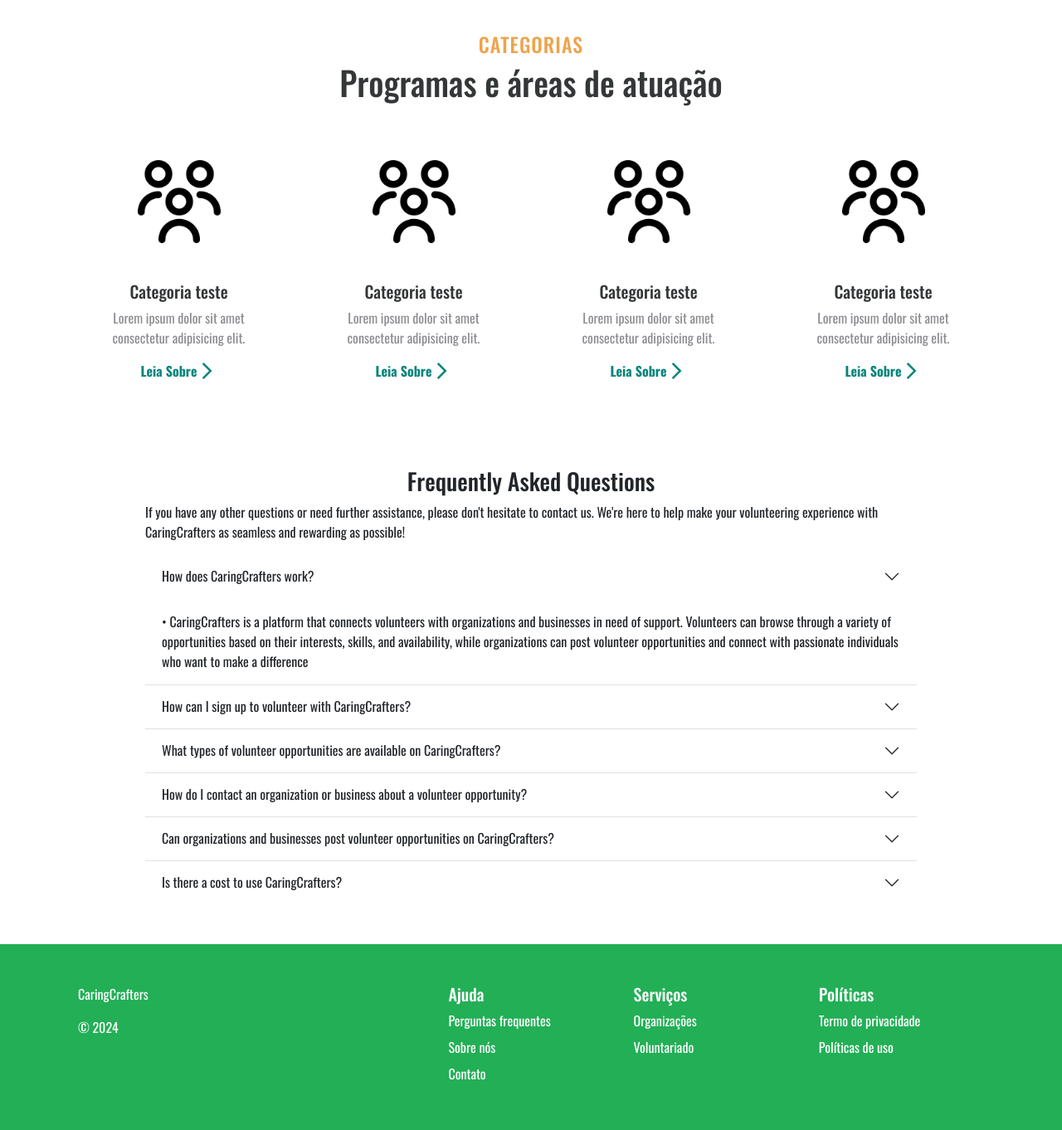
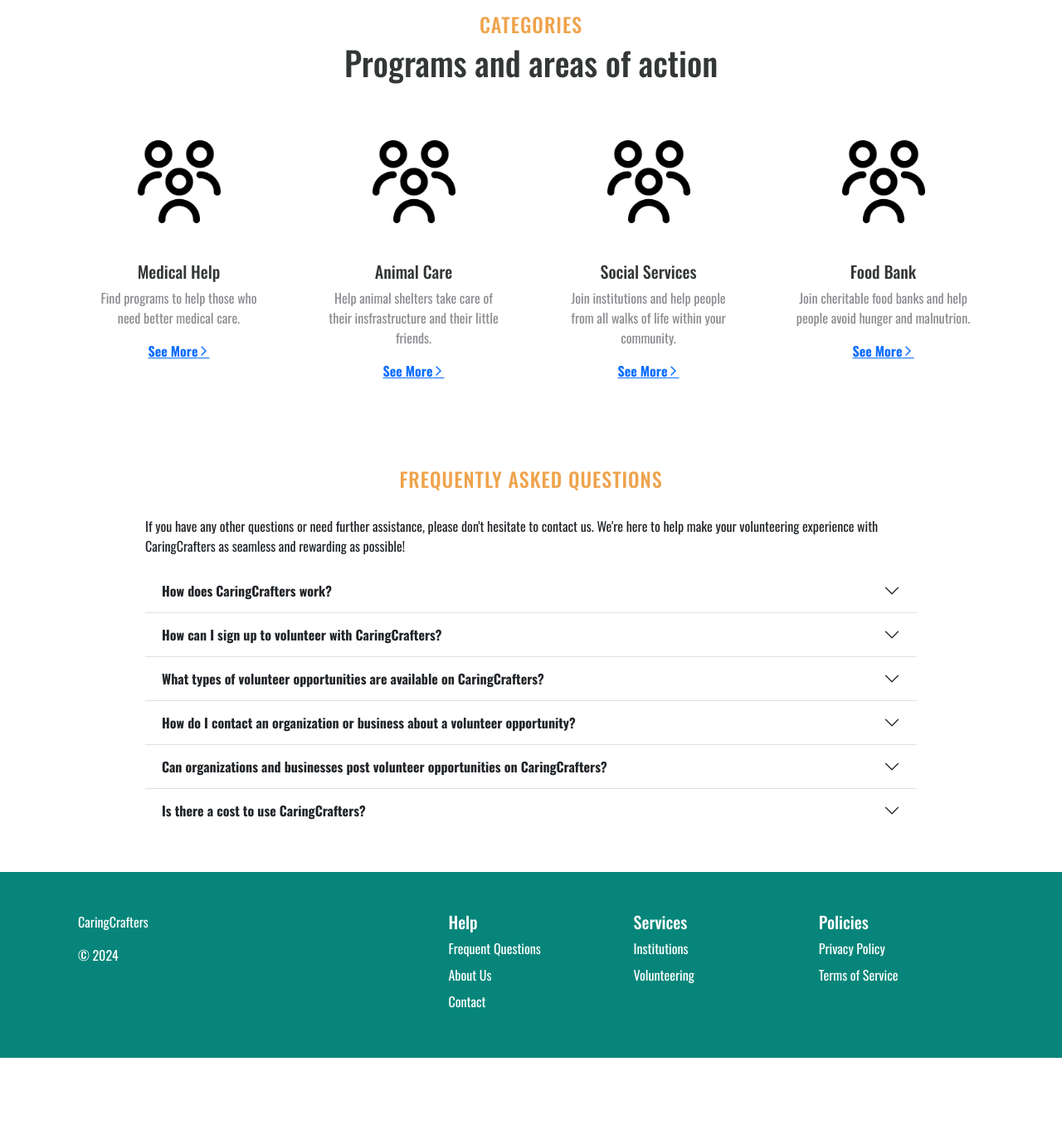
Before and after one commit to carloshobmeier/CaringCrafters, a PHP site: page / in a window 1280 px wide. Shown: the part 580-1942 px from the top of the page at 83% size. After the commit the page ends 1855 px from the top, so only its background shows below. Run offline with PHP 8.4, Linux system fonts and the light colour scheme; some web fonts are replaced.

Commit message:
Add UI features

```diff
--- a/home.php
+++ b/home.php
@@ -23,7 +23,7 @@
                 </div>
             </section >
             <section class="container suggested">
-                <h4>Explore meaninful causes</h4>
+                <h4>Explore meaningful causes</h4>
                 <div class="suggestedImages">
                     <img  class="col-3" src="./resources/food.jpeg" alt="">
                     <div class="imageDuo" class="col-3">
--- a/index.php
+++ b/index.php
@@ -15,10 +15,10 @@
     <section class="index-main-banner d-flex">
         <div class="d-flex container">
             <div class="main-banner-content col-6">
-                <h5>Nossa missão</h5>
-                <h1>Ajudando pessoas e construindo um futuro melhor.</h1>
-                <p>Lorem ipsum dolor sit amet consectetur adipisicing elit. Ipsa, accusantium! Ratione nobis vitae nulla repellendus eos, modi quia sunt fugit molestiae molestias labore esse quisquam iusto exercitationem laborum quos necessitatibus.</p>
-                <button type="button" class="btn btn-lg btn-outline-light">Junte-se a gente!</button>
+                <h5>Our Mission</h5>
+                <h1>Helping people build a more humane and equal world.</h1>
+                <p>We discover and connect emerging volunteering institutions with collaborative people who wish to partake in volunteering programs.</p>
+                <a href="signIn.php"><button type="button" class="btn btn-lg btn-outline-light">Join Us!</button></a>
             </div>
             <!-- Fazer imagem ficar responsiva -->
             <img class="mx-auto main-banner-img col-6" src="./resources/help.png">
@@ -26,63 +26,63 @@
 
         </section>
         <section class="index-categories-banner container">
-        <h4 class="text-center" style="color: #efa34c; letter-spacing: 1px">CATEGORIAS</h4>
-        <h1 class="text-center" style="color: #343738;">Programas e áreas de atuação</h1>
+        <h4 class="text-center" style="color: #efa34c; letter-spacing: 1px">CATEGORIES</h4>
+        <h1 class="text-center" style="color: #343738;">Programs and areas of action</h1>
         <div class="row row-cols mx-auto gap-3" style="margin-top: 40px;">
             <div class="col-sm card border border-0 index-card">
                 <img src="./resources/usuarios-alt.png" class="index-card-img" alt="...">
                 <div class="card-body">
-                    <h5 class="card-title text-center" style="color: #343738;">Categoria teste</h5>
-                    <p class="card-text text-center" style="color: #8c8c91;">Lorem ipsum dolor sit amet consectetur adipisicing elit.</p>
-                    <a href="#" class="index-card-btn">Leia Sobre<span class="material-symbols-outlined">arrow_forward_ios</span></a>
+                    <h5 class="card-title text-center" style="color: #343738;">Medical Help</h5>
+                    <p class="card-text text-center" style="color: #8c8c91;">Find programs to help those who need better medical care.</p>
+                    <a href="#" class="index-card-btn">See More<span class="material-symbols-outlined" style="font-size: 14px;">arrow_forward_ios</span></a>
                 </div>
             </div>
             <div class="col-sm card border border-0 index-card">
                 <img src="./resources/usuarios-alt.png" class="index-card-img" alt="...">
                 <div class="card-body">
-                    <h5 class="card-title text-center" style="color: #343738;">Categoria teste</h5>
-                    <p class="card-text text-center" style="color: #8c8c91;">Lorem ipsum dolor sit amet consectetur adipisicing elit.</p>
-                    <a href="#" class="index-card-btn">Leia Sobre<span class="material-symbols-outlined">arrow_forward_ios</span></a>
+                    <h5 class="card-title text-center" style="color: #343738;">Animal Care</h5>
+                    <p class="card-text text-center" style="color: #8c8c91;">Help animal shelters take care of their insfrastructure and their little friends.</p>
+                    <a href="#" class="index-card-btn">See More<span class="material-symbols-outlined" style="font-size: 14px;">arrow_forward_ios</span></a>
                 </div>
             </div>
             <div class="col-sm card border border-0 index-card">
                 <img src="./resources/usuarios-alt.png" class="index-card-img" alt="...">
                 <div class="card-body">
-                    <h5 class="card-title text-center" style="color: #343738;">Categoria teste</h5>
-                    <p class="card-text text-center" style="color: #8c8c91;">Lorem ipsum dolor sit amet consectetur adipisicing elit.</p>
-                    <a href="#" class="index-card-btn">Leia Sobre<span class="material-symbols-outlined">arrow_forward_ios</span></a>
+                    <h5 class="card-title text-center" style="color: #343738;">Social Services</h5>
+                    <p class="card-text text-center" style="color: #8c8c91;">Join institutions and help people from all walks of life within your community.</p>
+                    <a href="#" class="index-card-btn">See More<span class="material-symbols-outlined" style="font-size: 14px;">arrow_forward_ios</span></a>
                 </div>
             </div>
             <div class="col-sm card border border-0 index-card">
                 <img src="./resources/usuarios-alt.png" class="index-card-img" alt="...">
                 <div class="card-body">
-                    <h5 class="card-title text-center" style="color: #343738;">Categoria teste</h5>
-                    <p class="card-text text-center" style="color: #8c8c91;">Lorem ipsum dolor sit amet consectetur adipisicing elit.</p>
-                    <a href="#" class="index-card-btn">Leia Sobre<span class="material-symbols-outlined">arrow_forward_ios</span></a>
+                    <h5 class="card-title text-center" style="color: #343738;">Food Bank</h5>
+                    <p class="card-text text-center" style="color: #8c8c91;">Join cheritable food banks and help people avoid hunger and malnutrion.</p>
+                    <a href="#" class="index-card-btn">See More<span class="material-symbols-outlined" style="font-size: 14px;">arrow_forward_ios</span></a>
                 </div>
             </div>
         </div>
     </section>
     <section class="my-5 faq container d-grid">
         <div class="col-12 d-flex flex-column align-items-center justify-content-between">
-            <h3 class="font-weight-bold">Frequently Asked Questions</h3>
+            <h4 class="font-weight-bold" style="color: #efa34c; margin-bottom: 30px; letter-spacing: 1px">FREQUENTLY ASKED QUESTIONS</h4>
             <p class="col-10">If you have any other questions or need further assistance, please don't hesitate to contact us. We're here to help make your volunteering experience with CaringCrafters as seamless and rewarding as possible!</p>
         </div>
         <div class="col-12 d-flex justify-content-center">
         <div class="col-10 accordion accordion-flush" id="accordionFlushExample">
             <div class="accordion-item">
                 <h2 class="accordion-header">
-                <button class="accordion-button collapsed" type="button" data-bs-toggle="collapse" data-bs-target="#flush-collapseOne" aria-expanded="false" aria-controls="flush-collapseOne">
+                <button class="accordion-button collapsed fw-bold" type="button" data-bs-toggle="collapse" data-bs-target="#flush-collapseOne" aria-expanded="false" aria-controls="flush-collapseOne">
                     How does CaringCrafters work?
                 </button>
                 </h2>
-                <div id="flush-collapseOne" class="accordion-collapse collapse show" data-bs-parent="#accordionFlushExample">
+                <div id="flush-collapseOne" class="accordion-collapse collapse" data-bs-parent="#accordionFlushExample">
                 <div class="accordion-body">•	CaringCrafters is a platform that connects volunteers with organizations and businesses in need of support. Volunteers can browse through a variety of opportunities based on their interests, skills, and availability, while organizations can post volunteer opportunities and connect with passionate individuals who want to make a difference</div>
                 </div>
             </div>
             <div class="accordion-item">
                 <h2 class="accordion-header">
-                <button class="accordion-button collapsed" type="button" data-bs-toggle="collapse" data-bs-target="#flush-collapseTwo" aria-expanded="false" aria-controls="flush-collapseTwo">
+                <button class="accordion-button collapsed fw-bold" type="button" data-bs-toggle="collapse" data-bs-target="#flush-collapseTwo" aria-expanded="false" aria-controls="flush-collapseTwo">
                     How can I sign up to volunteer with CaringCrafters?
                 </button>
                 </h2>
@@ -92,7 +92,7 @@
             </div>
             <div class="accordion-item">
                 <h2 class="accordion-header">
-                <button class="accordion-button collapsed" type="button" data-bs-toggle="collapse" data-bs-target="#flush-collapseThree" aria-expanded="false" aria-controls="flush-collapseThree">
+                <button class="accordion-button collapsed fw-bold" type="button" data-bs-toggle="collapse" data-bs-target="#flush-collapseThree" aria-expanded="false" aria-controls="flush-collapseThree">
                     What types of volunteer opportunities are available on CaringCrafters?
                 </button>
                 </h2>
@@ -102,7 +102,7 @@
             </div>
             <div class="accordion-item">
                 <h2 class="accordion-header">
-                <button class="accordion-button collapsed" type="button" data-bs-toggle="collapse" data-bs-target="#flush-collapseFour" aria-expanded="false" aria-controls="flush-collapseFour">
+                <button class="accordion-button collapsed fw-bold" type="button" data-bs-toggle="collapse" data-bs-target="#flush-collapseFour" aria-expanded="false" aria-controls="flush-collapseFour">
                     How do I contact an organization or business about a volunteer opportunity?
                 </button>
                 </h2>
@@ -112,7 +112,7 @@
             </div>
             <div class="accordion-item">
                 <h2 class="accordion-header">
-                <button class="accordion-button collapsed" type="button" data-bs-toggle="collapse" data-bs-target="#flush-collapseFive" aria-expanded="false" aria-controls="flush-collapseFive">
+                <button class="accordion-button collapsed fw-bold" type="button" data-bs-toggle="collapse" data-bs-target="#flush-collapseFive" aria-expanded="false" aria-controls="flush-collapseFive">
                     Can organizations and businesses post volunteer opportunities on CaringCrafters?
                 </button>
                 </h2>
@@ -122,7 +122,7 @@
             </div>
             <div class="accordion-item">
                 <h2 class="accordion-header">
-                <button class="accordion-button collapsed" type="button" data-bs-toggle="collapse" data-bs-target="#flush-collapseSix" aria-expanded="false" aria-controls="flush-collapseSix">
+                <button class="accordion-button collapsed fw-bold" type="button" data-bs-toggle="collapse" data-bs-target="#flush-collapseSix" aria-expanded="false" aria-controls="flush-collapseSix">
                     Is there a cost to use CaringCrafters?
                 </button>
                 </h2>
--- a/login.php
+++ b/login.php
@@ -15,7 +15,7 @@
                 <div class="card-body">
                     <h1>Log In:</h1>
                     <p>Lorem ipsum dolor sit.</p>
-                    <form action="#" method="get">
+                    <form action="home.php" method="get">
                         <div class="mb-4 px-3">
                             <label for="formGroupExampleInput" class="form-label">Username:</label>
                             <input type="text" class="form-control" id="formGroupExampleInput">
--- a/src/components/footer.php
+++ b/src/components/footer.php
@@ -9,26 +9,26 @@
     <!-- Espaco em branco, não apagar -->
     <div class="col filler-column"></div>
     <div class="col">
-      <h5>Ajuda</h5>
+      <h5>Help</h5>
       <ul class="nav flex-column">
-        <li class="nav-item mb-2"><a href="#" class="color-white nav-link p-0 text-decoration-none">Perguntas frequentes</a></li>
-        <li class="nav-item mb-2"><a href="#" class="color-white nav-link p-0 text-decoration-none">Sobre nós</a></li>
-        <li class="nav-item mb-2"><a href="#" class="color-white nav-link p-0 text-decoration-none">Contato</a></li>
+        <li class="nav-item mb-2"><a href="#" class="color-white nav-link p-0 text-decoration-none">Frequent Questions</a></li>
+        <li class="nav-item mb-2"><a href="#" class="color-white nav-link p-0 text-decoration-none">About Us</a></li>
+        <li class="nav-item mb-2"><a href="#" class="color-white nav-link p-0 text-decoration-none">Contact</a></li>
       </ul>
     </div>
     <div class="col">
-      <h5>Serviços</h5>
+      <h5>Services</h5>
       <ul class="nav flex-column">
-        <li class="nav-item mb-2"><a href="#" class="color-white nav-link p-0">Organizações</a></li>
-        <li class="nav-item mb-2"><a href="#" class="color-white nav-link p-0">Voluntariado</a></li>
+        <li class="nav-item mb-2"><a href="#" class="color-white nav-link p-0">Institutions</a></li>
+        <li class="nav-item mb-2"><a href="#" class="color-white nav-link p-0">Volunteering</a></li>
       </ul>
     </div>
 
     <div class="col">
-      <h5>Políticas</h5>
+      <h5>Policies</h5>
       <ul class="nav flex-column">
-        <li class="nav-item mb-2"><a href="#" class="color-white nav-link p-0">Termo de privacidade</a></li>
-        <li class="nav-item mb-2"><a href="#" class="color-white nav-link p-0">Políticas de uso</a></li>
+        <li class="nav-item mb-2"><a href="#" class="color-white nav-link p-0">Privacy Policy</a></li>
+        <li class="nav-item mb-2"><a href="#" class="color-white nav-link p-0">Terms of Service</a></li>
       </ul>
     </div>
   </footer>
--- a/src/components/navbar2.php
+++ b/src/components/navbar2.php
@@ -14,7 +14,7 @@
 <div class="container">
   <nav class="navbar navbar-expand-sm navbar-light">
     <div class="container-fluid">
-      <img src="./brand_identity/Logo_PNG-verde.png" class="navbar-brand" style="max-width:80px">Caring Crafters
+      <a href="home.php" style="text-decoration: none; color: black"><img src="./brand_identity/Logo_PNG-verde.png" class="navbar-brand" style="max-width:80px">Caring Crafters</a>
       <button class="navbar-toggler" type="button" data-bs-toggle="collapse" data-bs-target="#navbarNav" aria-controls="navbarNav" aria-expanded="false" aria-label="Toggle navigation">
         <span class="navbar-toggler-icon"></span>
       </button>
@@ -25,7 +25,7 @@
             <button class="btn btn-outline-success">Opportunities</button>
             <button class="btn btn-outline-success">Browse</button>
           </div>
-          <img src="./resources/profile-picture.jpeg" alt="User Avatar" class="navbar-profile-pic">
+          <a href="volunteer.php"><img src="./resources/profile-picture.jpeg" alt="User Avatar" class="navbar-profile-pic"></a>
         </div>
       </div>
     </div>
--- a/src/components/navbar_index.php
+++ b/src/components/navbar_index.php
@@ -21,8 +21,8 @@
       <div class="collapse navbar-collapse" id="navbarNav">
         <div class="rightside ms-auto">
 
-            <button class="btn btn-outline-success">Log In</button>
-            <button class="btn btn-outline-success">Sign In</button>
+            <a href="login.php"><button class="btn btn-outline-success">Log In</button></a>
+            <a href="signIn.php"><button class="btn btn-outline-success">Sign In</button></a>
         </div>
       </div>
     </div>
--- a/style/index.css
+++ b/style/index.css
@@ -70,9 +70,7 @@
 .index-card-btn {
   display: flex;
   text-align: center;
-    color: #07857A;
   font-weight: 700;
-    text-decoration: none;
   align-items: center;
   justify-content: center;
 }
@@ -82,32 +80,27 @@
 }
 
 .material-symbols-outlined {
-  font-variation-settings:
-  'FILL' 0,
-  'wght' 400,
-  'GRAD' 0,
-  'opsz' 24
+  font-variation-settings: "FILL" 0, "wght" 400, "GRAD" 0, "opsz" 24;
 }
 
-.accordion-button:not(.collapsed){
+.accordion-button:not(.collapsed) {
   background-color: #22af56 !important;
   z-index: 0 !important;
   color: white !important;
   transition: all 500ms;
-
 }
 
-.accordion-button:is(.show){
+.accordion-button:is(.show) {
   background-color: #22af56 !important;
   z-index: 0 !important;
 }
 
-.accordion-header{
+.accordion-header {
   border: 0;
   z-index: 0;
 }
 
-.accordion-button{
+.accordion-button {
   outline: none !important;
   transition: all 500ms;
 }
--- a/style/setup.css
+++ b/style/setup.css
@@ -9,26 +9,6 @@
   }
 }
 
-*{
-  font-family: "Oswald";
-}
-
-
-nav{
-    display: flex;
-    width: 100%;
-    background-color: transparent;
-    justify-content: space-between;
-    align-items: center;
-    /*box-shadow: 0px 5px 10px -1px rgba(185, 183, 183, 0.61);*/
-    padding: 1rem 0;
-    position: sticky;
-    color: #ffffff;
-    top: 0;
-    z-index: 2;
-    transition: all 300ms;
-    color: #22af56;
-}
 @media (width <= 460px) {
   .filler-column {
     display: none;
@@ -92,42 +73,12 @@ nav{
   color: white !important;
 }
 
-.foot{
-    width: 100%;
-    display: flex;
-    justify-content: center;
-    background-color: #22af56;
-    color: white!important;
+footer {
+  background-color: #07857a;
+  border-top: none;
+  color: white;
 }
 
-footer{
-    background-color: #22af56;
-    border-top: none;
-    color: white;
+.color-white {
+  color: white !important;
 }
-
-.color-white{
-    color: white!important;
-}
-
-.active{
-    color: white!important;
-}
-
-nav.active{
-    background-color: #22af56;
-}
-
-
-.active button{
-    border-color: #ffffff;
-    color: white;
-}
-
-.active button:hover{
-    border-color: #ffffff;
-}
-
-.hidden{
-  display: none;
-}
--- a/style/volunteer.css
+++ b/style/volunteer.css
@@ -66,6 +66,11 @@ header {
   cursor: pointer;
 }
 
+.user-details {
+  background-color: #f0f0f0;
+  padding: 20px;
+}
+
 .user-circle img {
   width: 40px;
   height: 40px;
@@ -112,8 +117,6 @@ header {
   margin: 10px;
 }
 
-
-
 .profile img {
   border-radius: 50%;
   width: 40%;
@@ -129,10 +132,9 @@ header {
   font-size: 1.3rem;
   margin-bottom: 5px;
 }
-.profile div p{
+.profile div p {
   font-size: 1rem;
 }
-
 
 .gallery ul {
   display: flex;
@@ -168,10 +170,6 @@ header {
   cursor: pointer;
   margin: 20px auto;
 }
-  footer {
-    background-color: #f0f0f0;
-    padding: 20px 0;
-  }
 
 .contact-info {
   display: flex;
```
Also changed, not shown: other parts of style/setup.css (+15 -14 lines), assets/scripts/signin.js (+156 -97 lines), volunteer.php (+9 -16 lines). Lines whose indentation alone changed are shown as unchanged.
